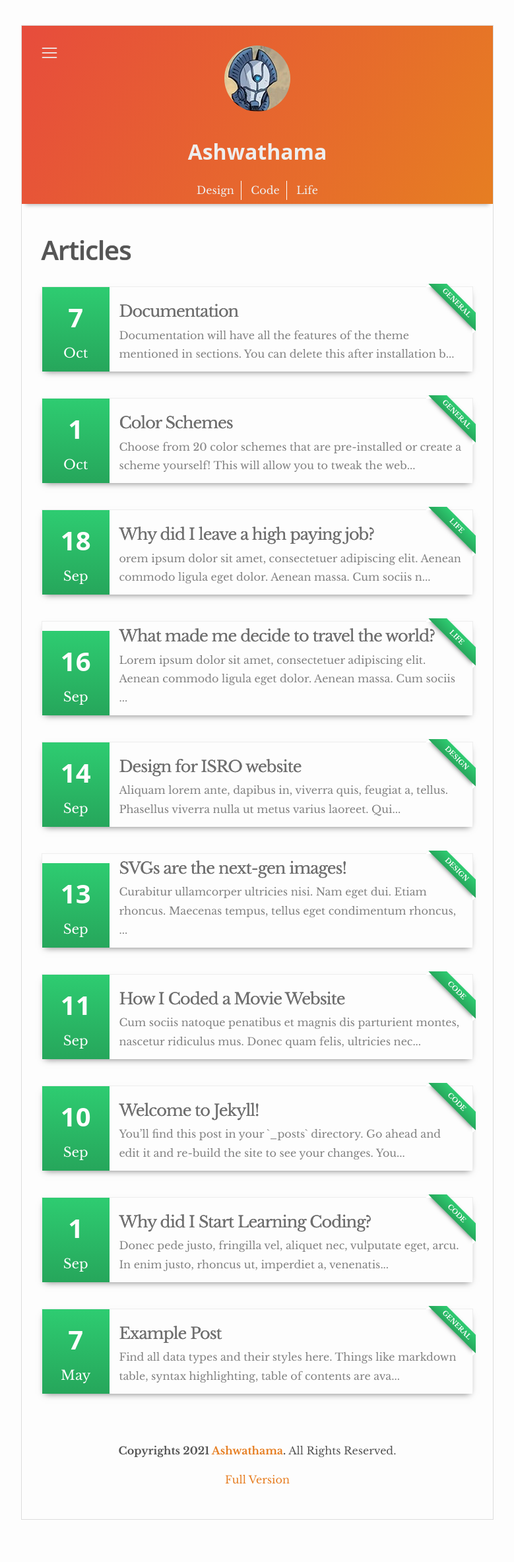
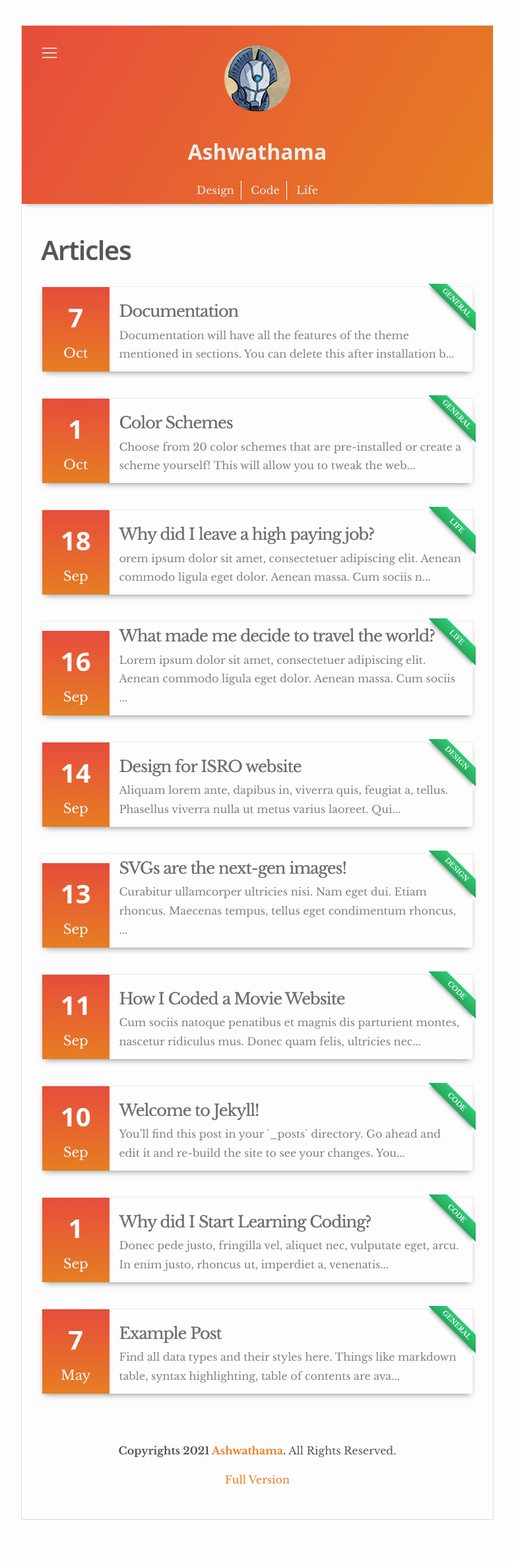
Before and after one commit to huangcjay/huangcjay.github.io, a Jekyll site: the page built from index.html, in a window 1280 px wide. Shown: the whole page at 66% size, without its empty margins (250-1029 px from the left). Built offline with Jekyll 4.4.1, drawn with Linux system fonts in a browser that asks for light colours.

Commit message:
Update _cards.scss
color scheme change 3.0

```diff
--- a/_sass/_cards.scss
+++ b/_sass/_cards.scss
@@ -21,9 +21,9 @@
 
 .post-meta {
     display: inline-block;
-    background: #26A65B; /* fallback for old browsers */
-    background: -webkit-linear-gradient(to top, #26A65B , #2ECC71); /* Chrome 10-25, Safari 5.1-6 */
-    background: linear-gradient(to top, #26A65B , #2ECC71); /* W3C, IE 10+/ Edge, Firefox 16+, Chrome 26+, Opera 12+, Safari 7+ */
+    background: #e67e22; /* fallback for old browsers */
+    background: -webkit-linear-gradient(to top, #e67e22 , #e74c3c); /* Chrome 10-25, Safari 5.1-6 */
+    background: linear-gradient(to top, #e67e22 , #e74c3c); /* W3C, IE 10+/ Edge, Firefox 16+, Chrome 26+, Opera 12+, Safari 7+ */
     padding: 10px 25px;
     color: $background-color;
     text-align: center;
```
